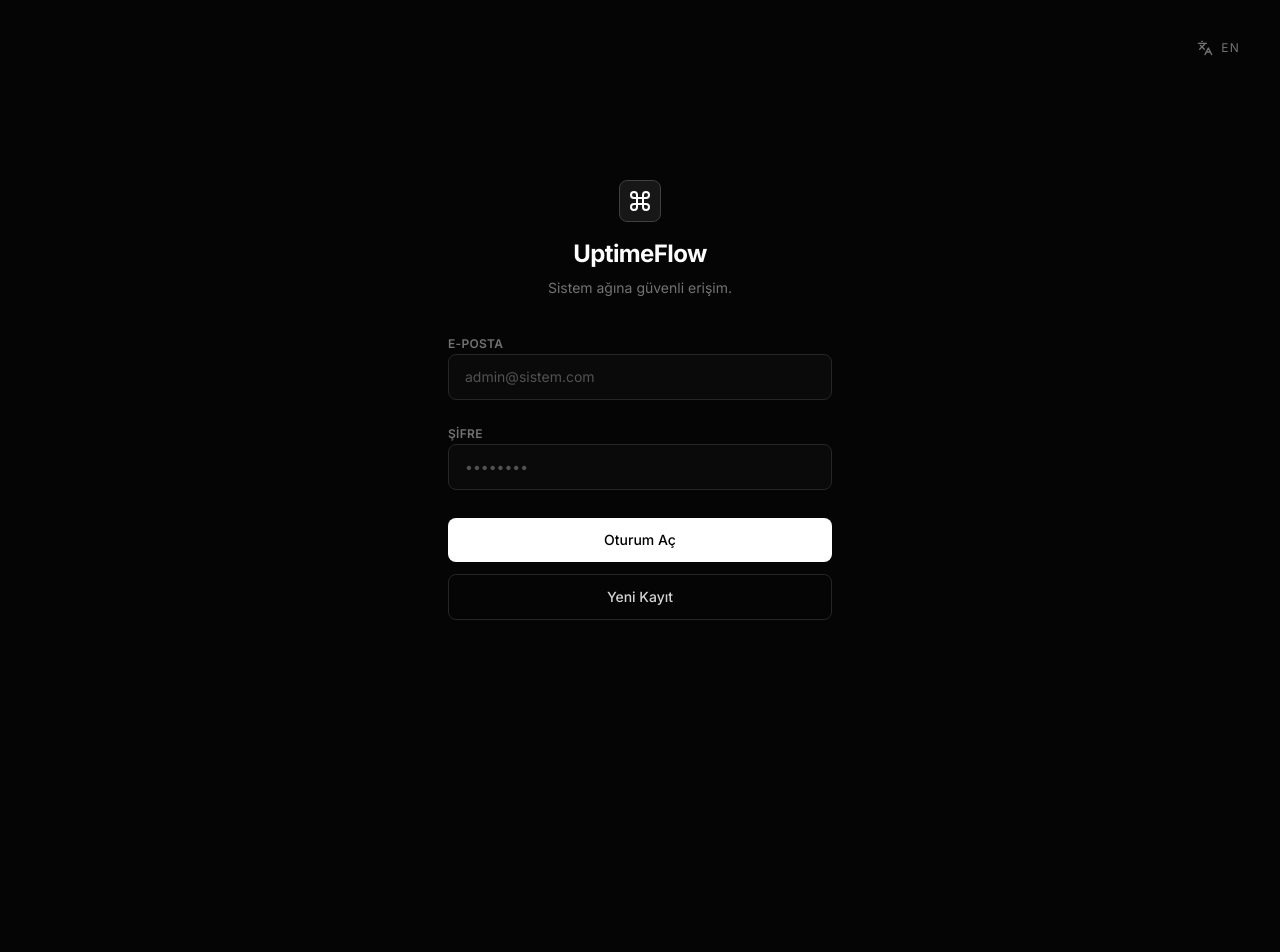
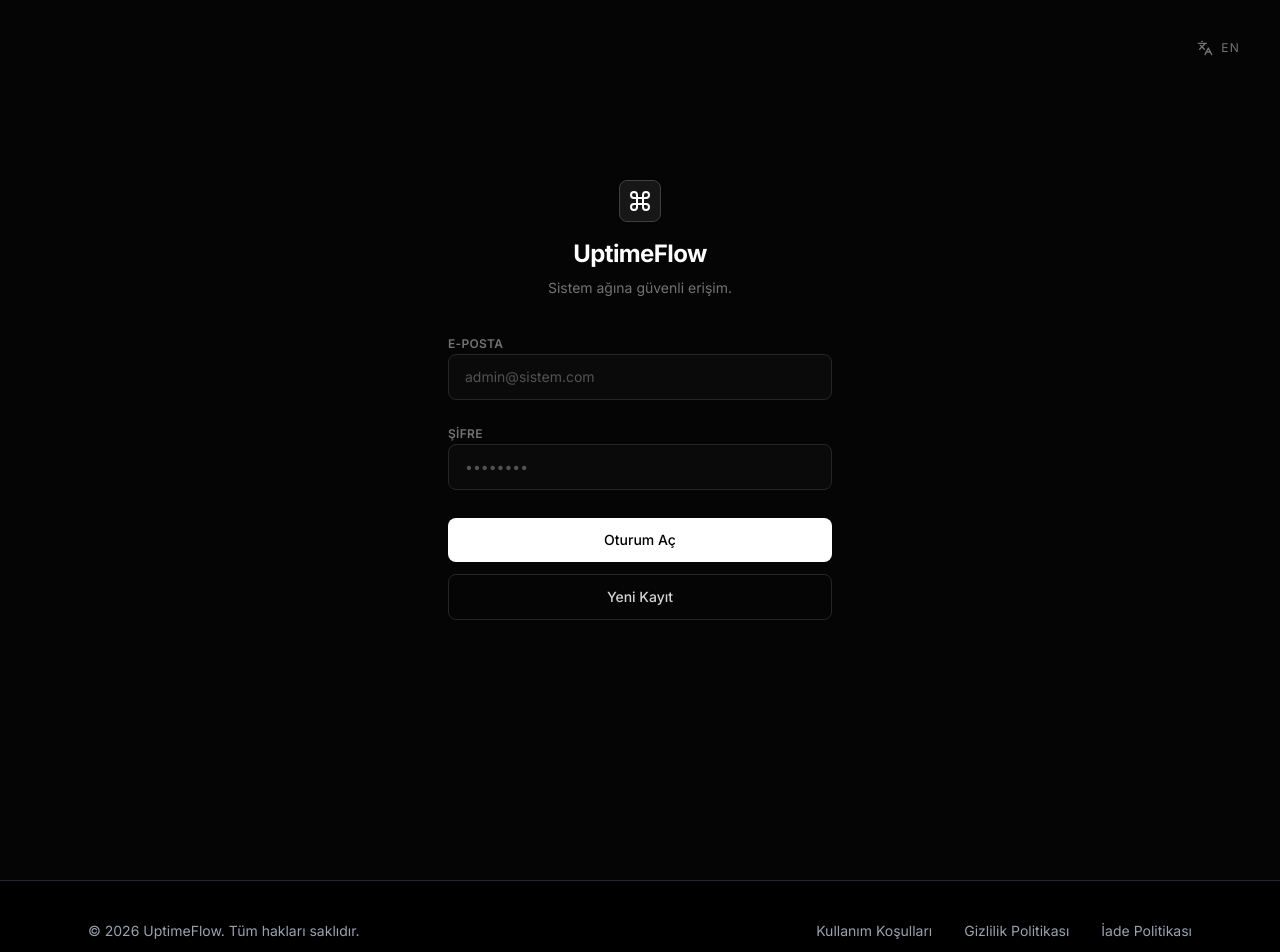
Before and after one commit to ertunckilic/uptime-flow-monitor, a Next.js app: page /login in a window 1280 px wide. Shown: the top 952 px of the page. Before the commit the page ends 800 px from the top, so only its background shows below. Built offline with nearby package versions, Linux system fonts and the light colour scheme.

Commit message:
footer with legal links added

```diff
--- a/app/layout.tsx
+++ b/app/layout.tsx
@@ -1,6 +1,7 @@
 import type { Metadata } from "next";
 import { Inter } from "next/font/google";
 import "./globals.css";
+import Footer from '@/components/Footer';
 
 const inter = Inter({ subsets: ["latin"] });
 
@@ -11,13 +12,16 @@ export const metadata: Metadata = {
 
 export default function RootLayout({
   children,
-}: Readonly<{
+}: {
   children: React.ReactNode;
-}>) {
+}) {
   return (
     <html lang="tr" className="bg-[#050505]">
-      <body className={`${inter.className} bg-[#050505] text-neutral-100 antialiased`}>
-        {children}
+      <body className={`${inter.className} bg-[#050505] text-neutral-100 antialiased flex flex-col min-h-screen`}>
+        <main className="flex-grow">
+          {children}
+        </main>
+        <Footer />
       </body>
     </html>
   );
--- /dev/null
+++ b/components/Footer.tsx
@@ -0,0 +1,25 @@
+import Link from 'next/link';
+
+export default function Footer() {
+  return (
+    <footer className="border-t border-gray-800 mt-20 py-10 bg-black text-gray-400">
+      <div className="max-w-6xl mx-auto px-6 flex flex-col md:flex-row justify-between items-center gap-6">
+        <div className="text-sm">
+          © 2026 UptimeFlow. Tüm hakları saklıdır.
+        </div>
+
+        <div className="flex gap-8 text-sm">
+          <Link href="/terms" className="hover:text-white transition-colors">
+            Kullanım Koşulları
+          </Link>
+          <Link href="/privacy" className="hover:text-white transition-colors">
+            Gizlilik Politikası
+          </Link>
+          <Link href="/refund" className="hover:text-white transition-colors">
+            İade Politikası
+          </Link>
+        </div>
+      </div>
+    </footer>
+  );
+}
```
